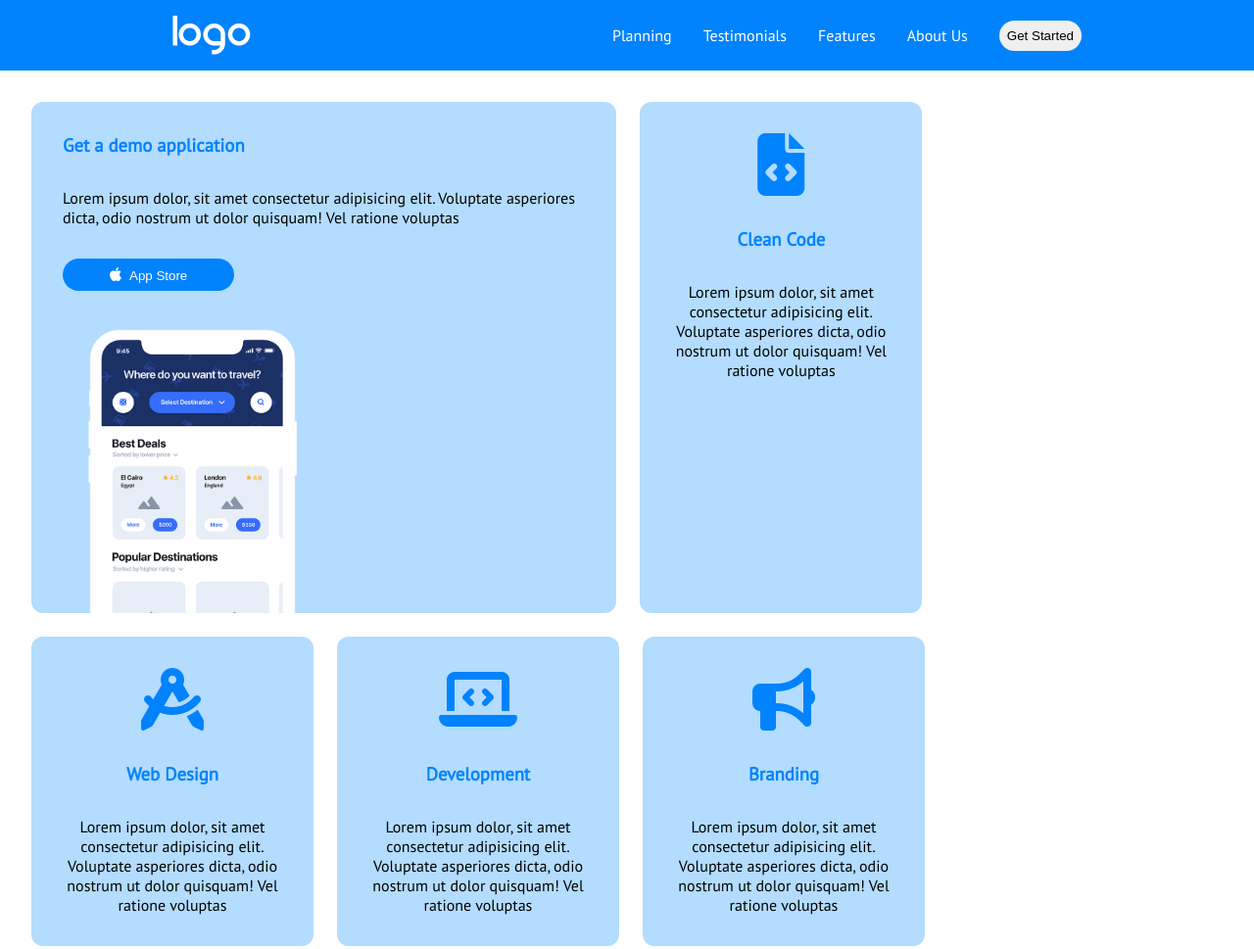
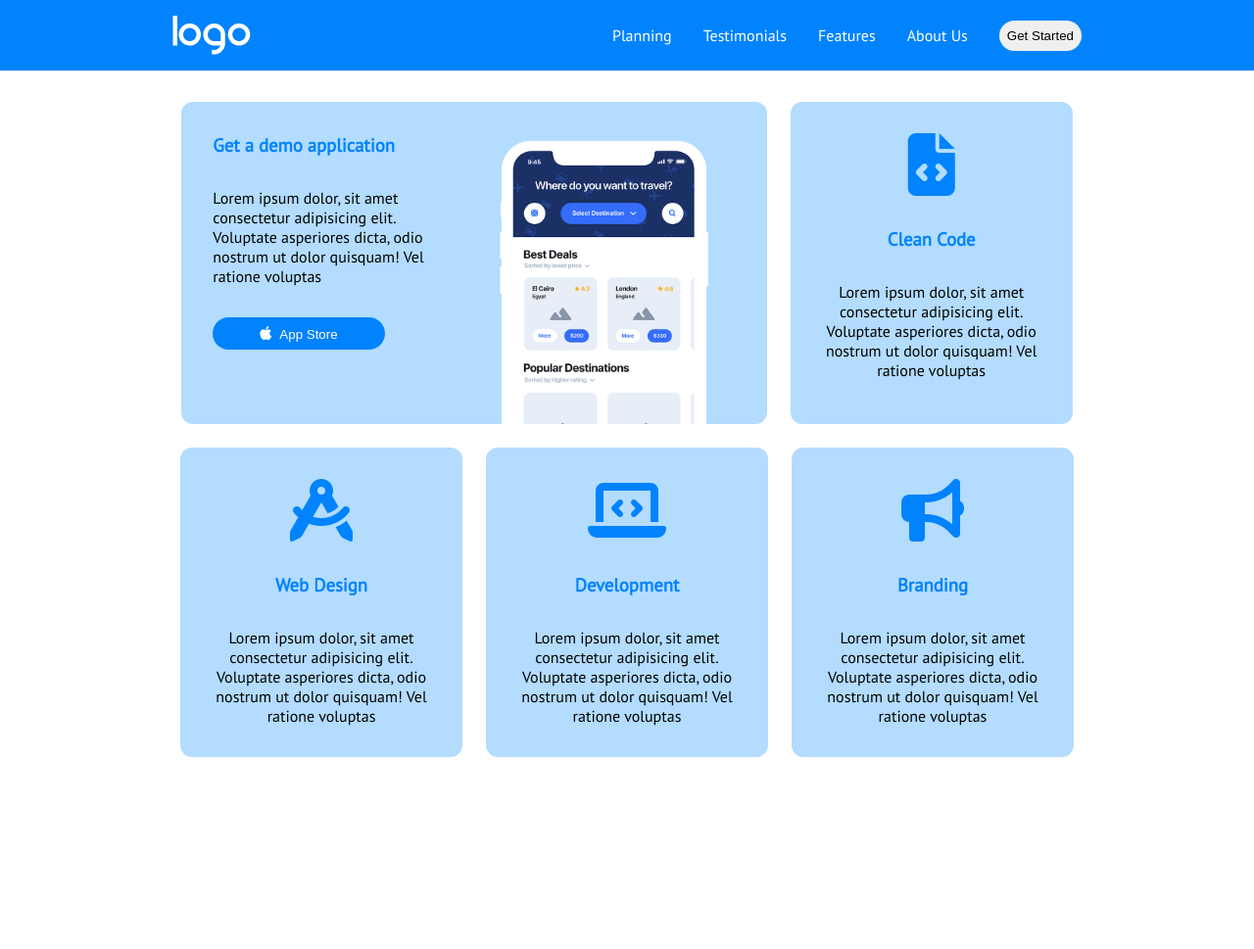
Before and after one commit to valerioperria/htmlcss-responsive-layout, a plain HTML site: page index.html in a window 1280 px wide. Shown: the whole page at 98% size. After the commit the page ends 805 px from the top, so only its background shows below. Drawn offline with Linux system fonts and the light colour scheme.

Commit message:
fix: "demo" div text in first card; feat: "demo" responsive desktop

```diff
--- a/css/style.css
+++ b/css/style.css
@@ -18,7 +18,6 @@ body {
 
 a {
     text-decoration: none;
-
 }
 
 /* header */
@@ -140,6 +139,11 @@ a {
     color: rgb(0, 131, 253);
 }
 
+.text{
+    display: flex;
+    flex-direction: column;
+    gap: 2rem;
+}
 
 /* tablet */
 @media screen and (min-width: 768px) {
@@ -167,4 +171,17 @@ a {
 }
 
 /* desktop */
-@media screen and (min-width: 992px) {}
+@media screen and (min-width: 992px) {
+    #demo {
+        display: flex;
+        justify-content: center;
+    }
+
+    .get-a-demo{
+        flex-direction: row;
+    }
+
+    .container{
+        justify-content: center;
+    }
+}
--- a/index.html
+++ b/index.html
@@ -37,12 +37,14 @@
         <section id="demo">
             <div class="container">
                 <div class="card get-a-demo">
+                    <div class="text">
                         <h3>Get a demo application</h3>
                         <p>
                             Lorem ipsum dolor, sit amet consectetur adipisicing elit. Voluptate asperiores dicta, odio
                             nostrum ut dolor quisquam! Vel ratione voluptas
                         </p>
                         <button><a href=""><i class="fa-brands fa-apple"></i>App Store</a></button>
+                    </div>
                     <img src="img/phone.png" alt="">
                 </div>
                 <div class="card">
```
Lines whose indentation alone changed are shown as unchanged.
